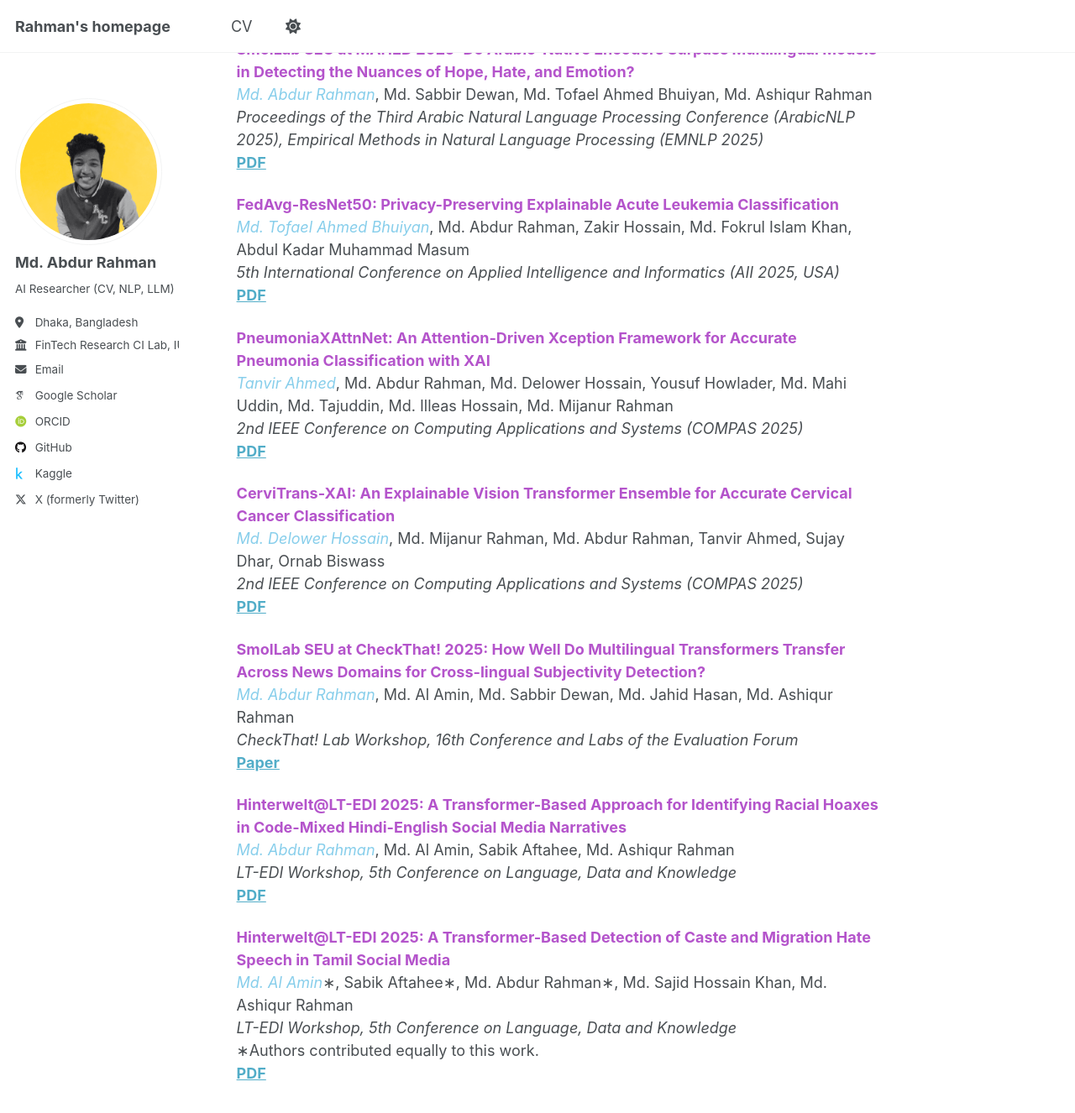
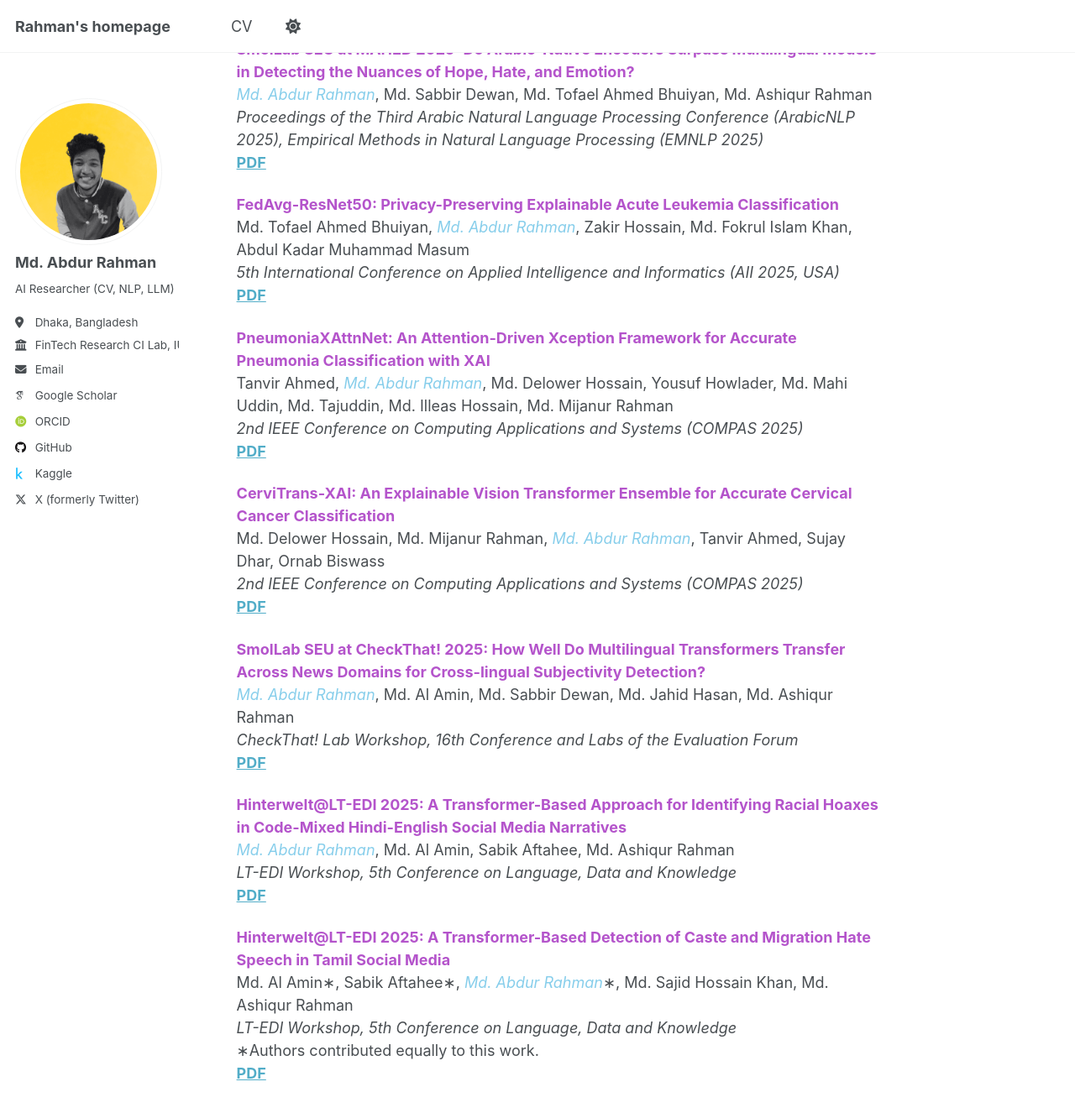
Before and after one commit to borhanitrash/borhanitrash.github.io, a Jekyll site: the page built from _pages/about.md, in a window 1280 px wide and 1400 px high, scrolled down 1702 px. Shown: the top 1326 px of the window at 84% size. Built offline with Jekyll 4.4.1, drawn with Linux system fonts in a browser that asks for light colours; some web fonts are replaced; a script that is not in the unit is left out.

Commit message:
Update author formatting in publications list

```diff
--- a/_pages/about.md
+++ b/_pages/about.md
@@ -57,24 +57,24 @@ My current goal is to publish impactful research papers in top-tier CORE A*/A co
 [**PDF**](/files/17_SmolLab_SEU_at_MAHED_2025_D.pdf)
 
 <span style="color:#B454CB;">**FedAvg-ResNet50: Privacy-Preserving Explainable Acute Leukemia Classification**</span>
-<span style="color:skyblue;">*Md. Tofael Ahmed Bhuiyan*</span>, Md. Abdur Rahman, Zakir Hossain, Md. Fokrul Islam Khan, Abdul Kadar Muhammad Masum
+Md. Tofael Ahmed Bhuiyan, <span style="color:skyblue;">*Md. Abdur Rahman*</span>, Zakir Hossain, Md. Fokrul Islam Khan, Abdul Kadar Muhammad Masum
 *5th International Conference on Applied Intelligence and Informatics (AII 2025, USA)*
 [**PDF**](/files/Leukemia using FedAvg+ResNet50 AII25.pdf)
 
 <span style="color:#B454CB;">**PneumoniaXAttnNet: An Attention-Driven Xception Framework for Accurate Pneumonia Classification with XAI**</span>
-<span style="color:skyblue;">*Tanvir Ahmed*</span>, Md. Abdur Rahman, Md. Delower Hossain, Yousuf Howlader, Md. Mahi Uddin, Md. Tajuddin, Md. Illeas Hossain, Md. Mijanur Rahman
+Tanvir Ahmed, <span style="color:skyblue;">*Md. Abdur Rahman*</span>, Md. Delower Hossain, Yousuf Howlader, Md. Mahi Uddin, Md. Tajuddin, Md. Illeas Hossain, Md. Mijanur Rahman
 *2nd IEEE Conference on Computing Applications and Systems (COMPAS 2025)*
 [**PDF**](/files/Lung_Pneumonia__Review final.pdf)
 
 <span style="color:#B454CB;">**CerviTrans-XAI: An Explainable Vision Transformer Ensemble for Accurate Cervical Cancer Classification**</span>
-<span style="color:skyblue;">*Md. Delower Hossain*</span>, Md. Mijanur Rahman, Md. Abdur Rahman, Tanvir Ahmed, Sujay Dhar, Ornab Biswass
+Md. Delower Hossain, Md. Mijanur Rahman, <span style="color:skyblue;">*Md. Abdur Rahman*</span>, Tanvir Ahmed, Sujay Dhar, Ornab Biswass
 *2nd IEEE Conference on Computing Applications and Systems (COMPAS 2025)*
 [**PDF**](/files/Cervical final.pdf)
 
 <span style="color:#B454CB;">**SmolLab SEU at CheckThat! 2025: How Well Do Multilingual Transformers Transfer Across News Domains for Cross-lingual Subjectivity Detection?**</span>
 <span style="color:skyblue;">*Md. Abdur Rahman*</span>, Md. Al Amin, Md. Sabbir Dewan, Md. Jahid Hasan, Md. Ashiqur Rahman
 *CheckThat! Lab Workshop, 16th Conference and Labs of the Evaluation Forum*
-[**Paper**](/files/CheckThat Lab_at_CLEF_2025.pdf)
+[**PDF**](/files/CheckThat Lab_at_CLEF_2025.pdf)
 
 <span style="color:#B454CB;">**Hinterwelt@LT-EDI 2025: A Transformer-Based Approach for Identifying Racial Hoaxes in Code-Mixed Hindi-English Social Media Narratives**</span>
 <span style="color:skyblue;">*Md. Abdur Rahman*</span>, Md. Al Amin, Sabik Aftahee, Md. Ashiqur Rahman
@@ -82,7 +82,7 @@ My current goal is to publish impactful research papers in top-tier CORE A*/A co
 [**PDF**](/files/SOCIAL_MEDIA LDK 25.pdf)
 
 <span style="color:#B454CB;">**Hinterwelt@LT-EDI 2025: A Transformer-Based Detection of Caste and Migration Hate Speech in Tamil Social Media**</span>
-<span style="color:skyblue;">*Md. Al Amin*</span>∗, Sabik Aftahee∗, Md. Abdur Rahman∗, Md. Sajid Hossain Khan, Md. Ashiqur Rahman
+Md. Al Amin∗, Sabik Aftahee∗, <span style="color:skyblue;">*Md. Abdur Rahman*</span>∗, Md. Sajid Hossain Khan, Md. Ashiqur Rahman
 *LT-EDI Workshop, 5th Conference on Language, Data and Knowledge*
 ∗Authors contributed equally to this work.
 [**PDF**](/files/Caste_Tamil LDK 25.pdf)
```
